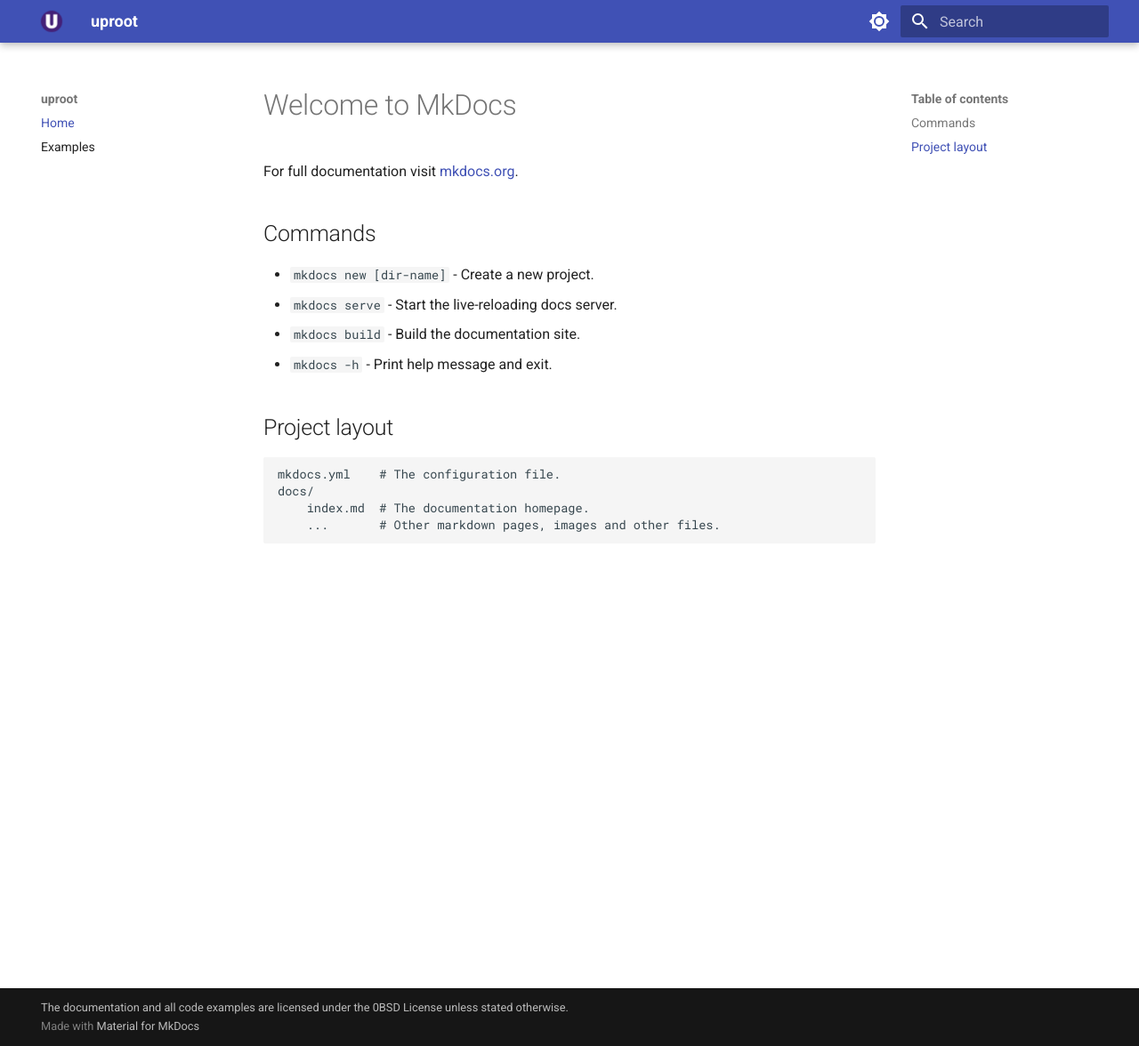
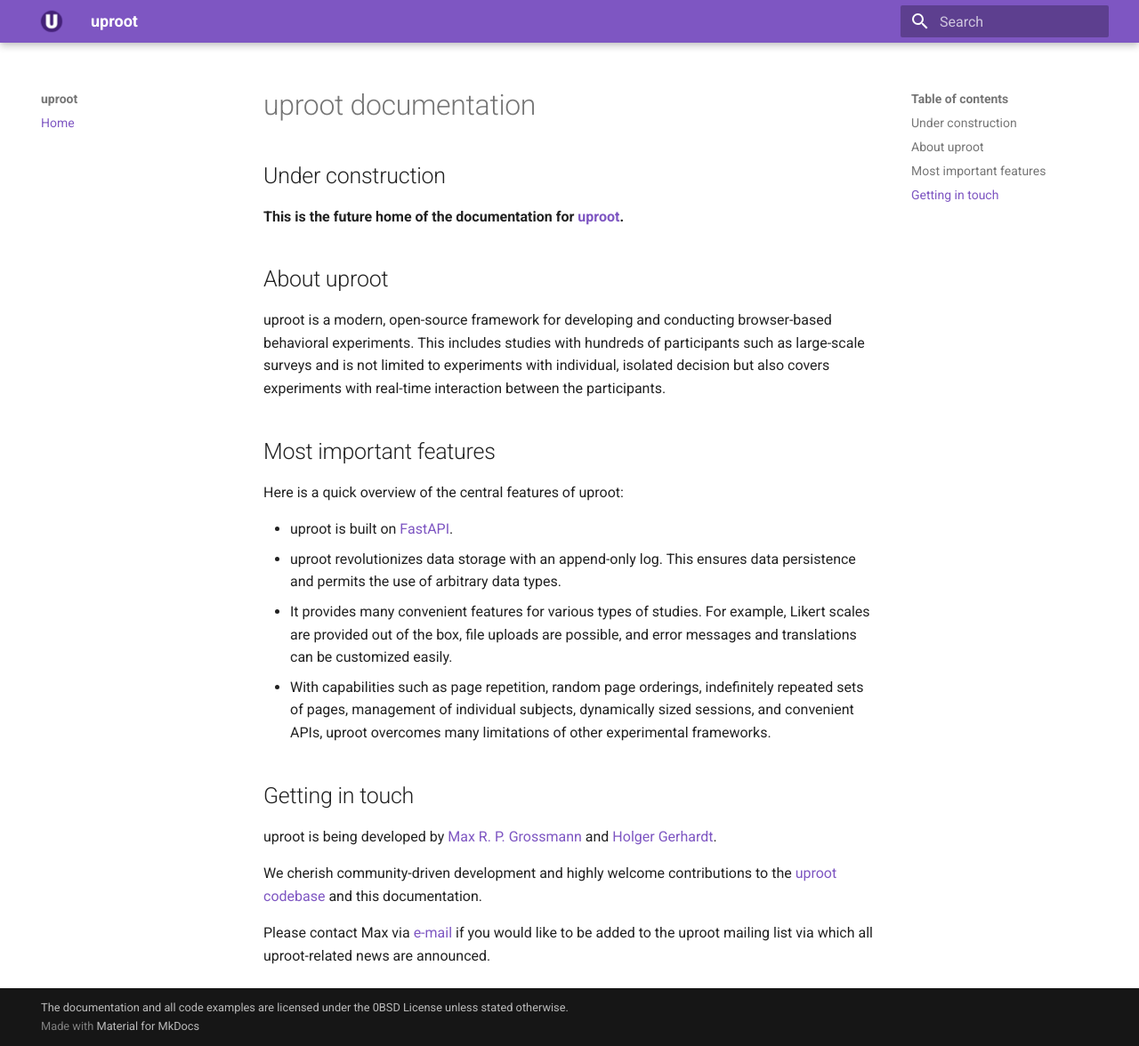
Before and after one commit to mrpg/uproot-docs, an MkDocs documentation site: the page built from docs/index.md, in a window 1280 px wide and 1176 px high. Shown: the whole window at 89% size. Built offline with MkDocs 1.6.1 and Material for MkDocs 9.7.7, drawn with Linux system fonts in a browser that asks for light colours.

Commit message:
Provide basic information on temporary landing page

```diff
--- a/docs/index.md
+++ b/docs/index.md
@@ -1,17 +1,26 @@
-# Welcome to MkDocs
+# uproot documentation
 
-For full documentation visit [mkdocs.org](https://www.mkdocs.org).
+## Under construction
 
-## Commands
+**This is the future home of the documentation for [uproot](https://github.com/mrpg/uproot).**
 
-* `mkdocs new [dir-name]` - Create a new project.
-* `mkdocs serve` - Start the live-reloading docs server.
-* `mkdocs build` - Build the documentation site.
-* `mkdocs -h` - Print help message and exit.
+## About uproot
 
-## Project layout
+uproot is a modern, open-source framework for developing and conducting browser-based behavioral experiments. This includes studies with hundreds of participants such as large-scale surveys and is not limited to experiments with individual, isolated decision but also covers experiments with real-time interaction between the participants.
 
-    mkdocs.yml    # The configuration file.
-    docs/
-        index.md  # The documentation homepage.
-        ...       # Other markdown pages, images and other files.
+## Most important features
+
+Here is a quick overview of the central features of uproot:
+
+* uproot is built on [FastAPI](https://fastapi.tiangolo.com/){:target="_blank"}.
+* uproot revolutionizes data storage with an append-only log. This ensures data persistence and permits the use of arbitrary data types.
+* It provides many convenient features for various types of studies. For example, Likert scales are provided out of the box, file uploads are possible, and error messages and translations can be customized easily.
+* With capabilities such as page repetition, random page orderings, indefinitely repeated sets of pages, management of individual subjects, dynamically sized sessions, and convenient APIs, uproot overcomes many limitations of other experimental frameworks.
+
+## Getting in touch
+
+uproot is being developed by [Max R. P. Grossmann](https://max.pm/){:target="_blank"} and [Holger Gerhardt](https://www.econ.uni-bonn.de/iame/gerhardt){:target="_blank"}.
+
+We cherish community-driven development and highly welcome contributions to the [uproot codebase](https://github.com/mrpg/uproot) and this documentation.
+
+Please contact Max via [e-mail](max@uproot.science) if you would like to be added to the uproot mailing list via which all uproot-related news are announced.
--- a/mkdocs.yml
+++ b/mkdocs.yml
@@ -4,6 +4,8 @@ theme:
   logo: assets/logo.png
   favicon: assets/favicon.ico
   palette:
+    - primary: deep purple
+    - accent: deep purple
     - scheme: default
       toggle:
         icon: material/brightness-7
@@ -12,6 +14,7 @@ theme:
         icon: material/brightness-4
 
 markdown_extensions:
+  - attr_list
   - pymdownx.highlight
   - pymdownx.superfences
   - admonition
@@ -22,4 +25,3 @@ copyright: |
 
 nav:
   - Home: index.md
-  - Examples: examples.md
```
Also changed, not shown: docs/examples.md (deleted, +0 -5 lines).
